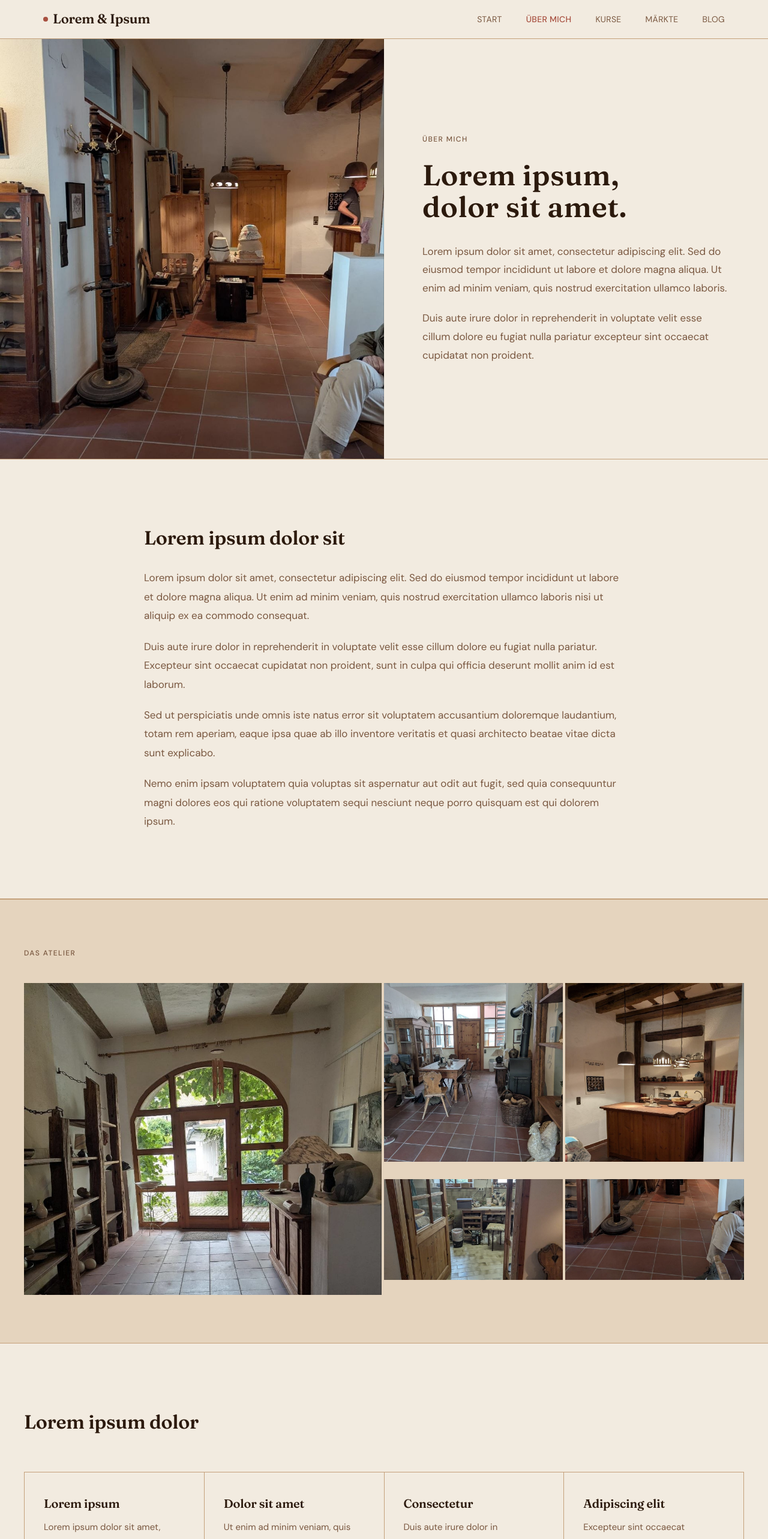
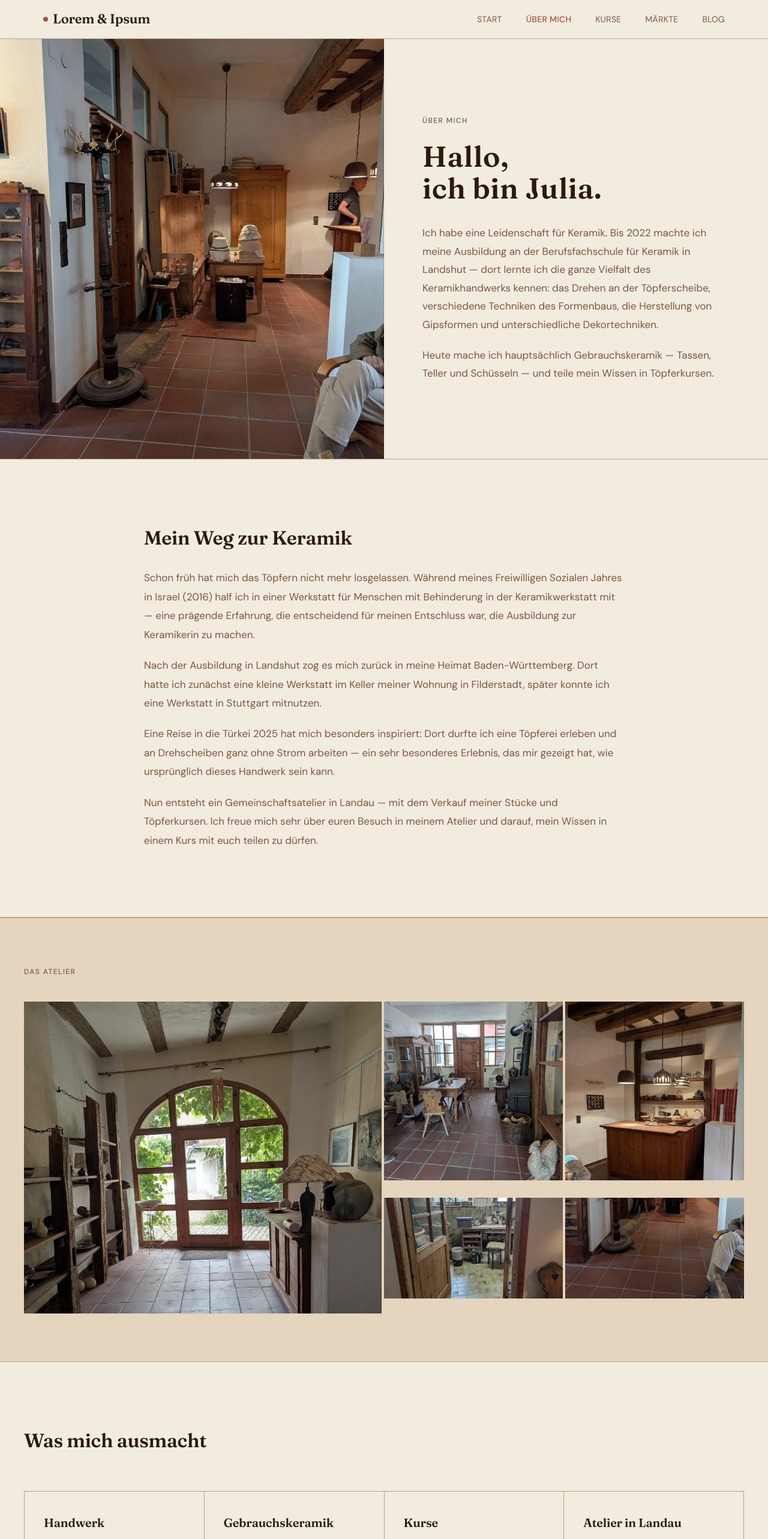
Before and after one commit to Corinnacoco/Toepferstudio, a React (Vite) app: page /about in a window 1280 px wide. Shown: the top 2566 px of the page at 60% size. Built offline with nearby package versions, Linux system fonts and the light colour scheme; a web font is replaced by a local one.

Commit message:
update about

```diff
--- a/src/pages/About.tsx
+++ b/src/pages/About.tsx
@@ -24,14 +24,14 @@ export default function About() {
             Über mich
           </p>
           <h1 style={{ fontFamily: "Fraunces, Georgia, serif", fontSize: "clamp(2rem, 4vw, 3rem)", fontWeight: 600, lineHeight: 1.1, marginBottom: "2rem" }}>
-            Lorem ipsum,<br />
-            dolor sit amet.
+            Hallo,<br />
+            ich bin Julia.
           </h1>
           <p style={{ fontSize: "1.0625rem", lineHeight: 1.8, color: "var(--muted-foreground)", marginBottom: "1.25rem" }}>
-            Lorem ipsum dolor sit amet, consectetur adipiscing elit. Sed do eiusmod tempor incididunt ut labore et dolore magna aliqua. Ut enim ad minim veniam, quis nostrud exercitation ullamco laboris.
+            Ich habe eine Leidenschaft für Keramik. Bis 2022 machte ich meine Ausbildung an der Berufsfachschule für Keramik in Landshut — dort lernte ich die ganze Vielfalt des Keramikhandwerks kennen: das Drehen an der Töpferscheibe, verschiedene Techniken des Formenbaus, die Herstellung von Gipsformen und unterschiedliche Dekortechniken.
           </p>
           <p style={{ fontSize: "1.0625rem", lineHeight: 1.8, color: "var(--muted-foreground)" }}>
-            Duis aute irure dolor in reprehenderit in voluptate velit esse cillum dolore eu fugiat nulla pariatur excepteur sint occaecat cupidatat non proident.
+            Heute mache ich hauptsächlich Gebrauchskeramik — Tassen, Teller und Schüsseln — und teile mein Wissen in Töpferkursen.
           </p>
         </div>
       </section>
@@ -40,13 +40,13 @@ export default function About() {
       <section style={{ padding: "7rem 2rem", borderBottom: "1px solid var(--border)" }}>
         <div style={{ maxWidth: 800, margin: "0 auto" }}>
           <h2 style={{ fontFamily: "Fraunces, Georgia, serif", fontSize: "clamp(1.5rem, 3vw, 2rem)", fontWeight: 600, marginBottom: "2rem" }}>
-            Lorem ipsum dolor sit
+            Mein Weg zur Keramik
           </h2>
           <div style={{ fontSize: "1.0625rem", lineHeight: 1.85, color: "var(--muted-foreground)", display: "flex", flexDirection: "column", gap: "1.25rem" }}>
-            <p>Lorem ipsum dolor sit amet, consectetur adipiscing elit. Sed do eiusmod tempor incididunt ut labore et dolore magna aliqua. Ut enim ad minim veniam, quis nostrud exercitation ullamco laboris nisi ut aliquip ex ea commodo consequat.</p>
-            <p>Duis aute irure dolor in reprehenderit in voluptate velit esse cillum dolore eu fugiat nulla pariatur. Excepteur sint occaecat cupidatat non proident, sunt in culpa qui officia deserunt mollit anim id est laborum.</p>
-            <p>Sed ut perspiciatis unde omnis iste natus error sit voluptatem accusantium doloremque laudantium, totam rem aperiam, eaque ipsa quae ab illo inventore veritatis et quasi architecto beatae vitae dicta sunt explicabo.</p>
-            <p>Nemo enim ipsam voluptatem quia voluptas sit aspernatur aut odit aut fugit, sed quia consequuntur magni dolores eos qui ratione voluptatem sequi nesciunt neque porro quisquam est qui dolorem ipsum.</p>
+            <p>Schon früh hat mich das Töpfern nicht mehr losgelassen. Während meines Freiwilligen Sozialen Jahres in Israel (2016) half ich in einer Werkstatt für Menschen mit Behinderung in der Keramikwerkstatt mit — eine prägende Erfahrung, die entscheidend für meinen Entschluss war, die Ausbildung zur Keramikerin zu machen.</p>
+            <p>Nach der Ausbildung in Landshut zog es mich zurück in meine Heimat Baden-Württemberg. Dort hatte ich zunächst eine kleine Werkstatt im Keller meiner Wohnung in Filderstadt, später konnte ich eine Werkstatt in Stuttgart mitnutzen.</p>
+            <p>Eine Reise in die Türkei 2025 hat mich besonders inspiriert: Dort durfte ich eine Töpferei erleben und an Drehscheiben ganz ohne Strom arbeiten — ein sehr besonderes Erlebnis, das mir gezeigt hat, wie ursprünglich dieses Handwerk sein kann.</p>
+            <p>Nun entsteht ein Gemeinschaftsatelier in Landau — mit dem Verkauf meiner Stücke und Töpferkursen. Ich freue mich sehr über euren Besuch in meinem Atelier und darauf, mein Wissen in einem Kurs mit euch teilen zu dürfen.</p>
           </div>
         </div>
       </section>
@@ -81,14 +81,14 @@ export default function About() {
       <section style={{ padding: "7rem 2rem" }}>
         <div style={{ maxWidth: 1200, margin: "0 auto" }}>
           <h2 style={{ fontFamily: "Fraunces, Georgia, serif", fontSize: "clamp(1.5rem, 3vw, 2rem)", fontWeight: 600, marginBottom: "4rem" }}>
-            Lorem ipsum dolor
+            Was mich ausmacht
           </h2>
           <div style={{ display: "grid", gridTemplateColumns: "repeat(auto-fit, minmax(260px, 1fr))", gap: "1px", backgroundColor: "var(--border)", border: "1px solid var(--border)" }}>
             {[
-              { title: "Lorem ipsum", body: "Lorem ipsum dolor sit amet, consectetur adipiscing elit. Sed do eiusmod tempor incididunt ut labore et dolore magna." },
-              { title: "Dolor sit amet", body: "Ut enim ad minim veniam, quis nostrud exercitation ullamco laboris nisi ut aliquip ex ea commodo consequat duis." },
-              { title: "Consectetur", body: "Duis aute irure dolor in reprehenderit in voluptate velit esse cillum dolore eu fugiat nulla pariatur excepteur sint." },
-              { title: "Adipiscing elit", body: "Excepteur sint occaecat cupidatat non proident, sunt in culpa qui officia deserunt mollit anim id est laborum sed." },
+              { title: "Handwerk", body: "Fundierte Ausbildung an der Berufsfachschule für Keramik in Landshut — vom Drehen an der Scheibe über Formenbau und Gipsformen bis zu Dekortechniken." },
+              { title: "Gebrauchskeramik", body: "Ich mache Keramik für den Alltag: Tassen, Teller und Schüsseln, die benutzt werden wollen — schön und praktisch zugleich." },
+              { title: "Kurse", body: "Mein Wissen teile ich gerne weiter. In meinen Töpferkursen könnt ihr das Handwerk selbst erleben und eure eigenen Stücke gestalten." },
+              { title: "Atelier in Landau", body: "Im entstehenden Gemeinschaftsatelier in Landau findet ihr meine Stücke zum Verkauf — und mich, wenn ihr vorbeischauen möchtet." },
             ].map(({ title, body }) => (
               <div key={title} style={{ backgroundColor: "var(--background)", padding: "2.5rem 2rem" }}>
                 <h3 style={{ fontFamily: "Fraunces, Georgia, serif", fontSize: "1.25rem", fontWeight: 600, marginBottom: "0.875rem" }}>{title}</h3>
```
